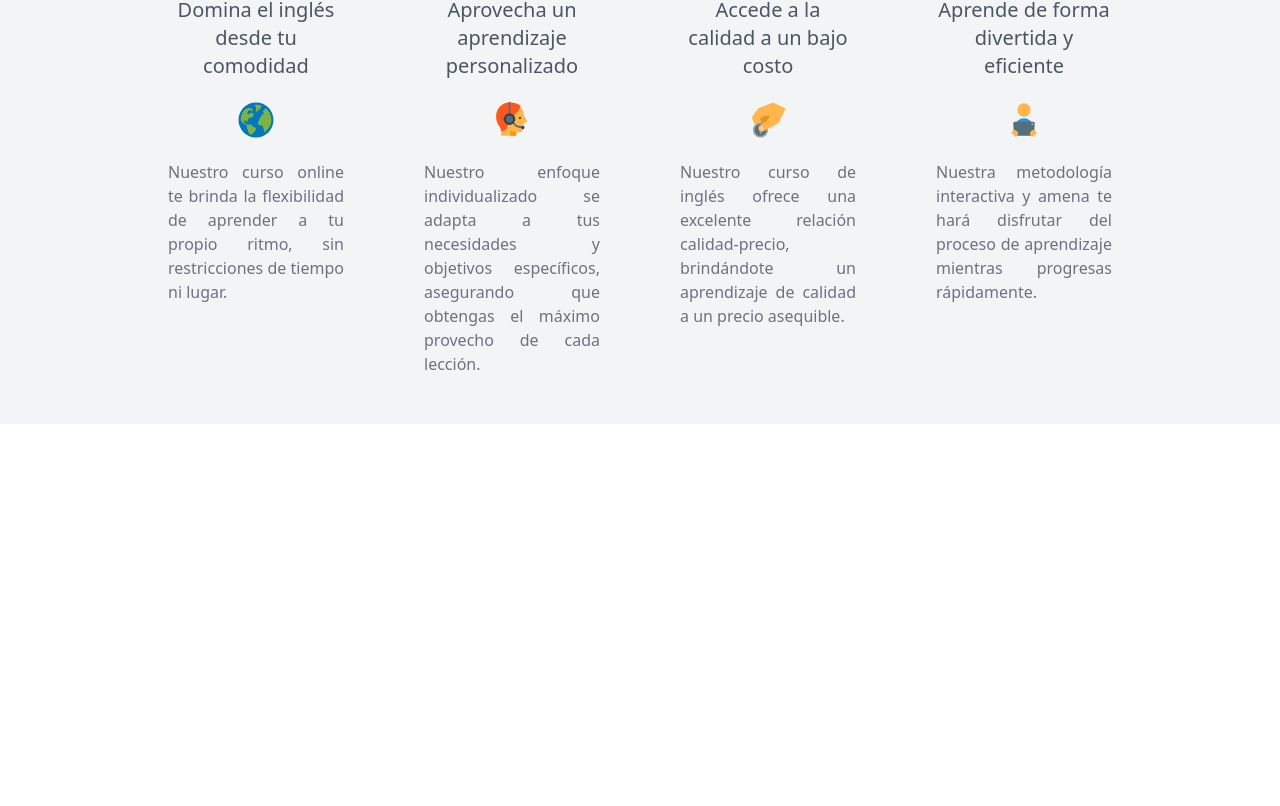
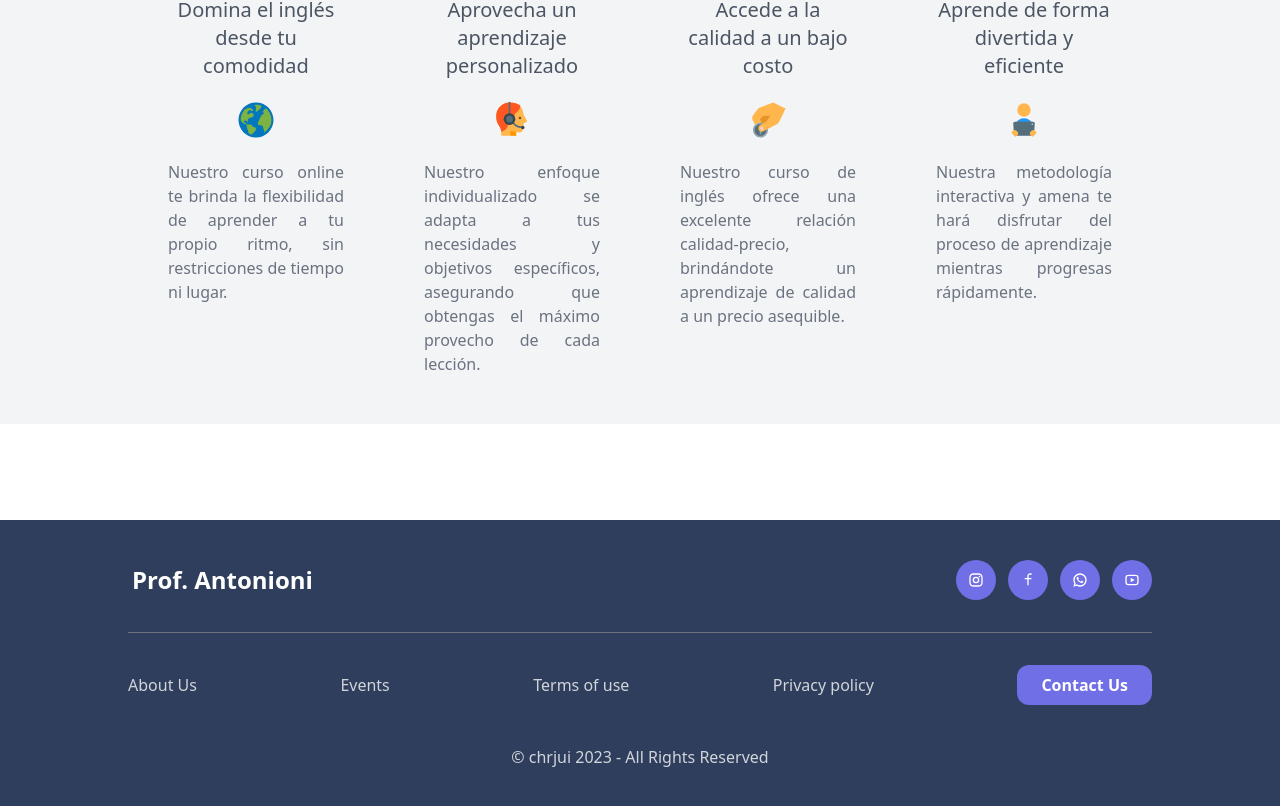
Before and after one commit to cljuiza/profesor-jesus, a React (Create React App) app: page / in a window 1280 px wide. Shown: the part 1126-1932 px from the top of the page. Before the commit the page ends 1646 px from the top, so only its background shows below. Built offline with nearby package versions, Linux system fonts and the light colour scheme.

Commit message:
add footer

```diff
--- /dev/null
+++ b/src/common/Footer.jsx
@@ -0,0 +1,83 @@
+import React from "react";
+// Icons
+import {
+
+    RiInstagramLine,
+    RiFacebookLine,
+    RiYoutubeLine, RiWhatsappLine
+} from "react-icons/ri";
+import { Link } from "react-router-dom"
+
+const Footer = () => {
+    return (
+        <footer className="bg-footer w-full py-10 px-32 md:px-20 xs:px-10">
+            <div className="flex  xs:!flex-col items-center justify-between gap-4 border-b border-gray-500 pb-8">
+                {/* Logo */}
+                <div className="xs:pb-5">
+                    <Link
+                        href="#"
+                        className="text-2xl font-bold relative p-1 bg-footer text-white"
+                    >
+                        Prof. Antonioni
+                    </Link>
+                </div>
+                {/* Social media */}
+                <nav className="flex items-center gap-3">
+                    <Link href="#" className="block p-3 hover:text-primary  hover:bg-secondary text-white bg-primary rounded-full">
+                        <RiInstagramLine />
+                    </Link>
+                    <Link href="#" className="block p-3 hover:text-primary  hover:bg-secondary text-white bg-primary rounded-full">
+                        <RiFacebookLine />
+                    </Link>
+                    <Link href="#" className="block p-3 hover:text-primary  hover:bg-secondary text-white bg-primary rounded-full">
+                        <RiWhatsappLine />
+                    </Link>
+                    <Link href="#" className="block p-3 hover:text-primary  hover:bg-secondary text-white bg-primary rounded-full">
+                        <RiYoutubeLine />
+                    </Link>
+                </nav>
+            </div>
+            <div className="mt-6">
+                <nav className="mt-4 flex md:flex-col items-baseline md:items-center justify-between gap-4">
+                    <Link
+                        href="#"
+                        className="text-gray-300 mt-4 hover:text-white transition-colors"
+                    >
+                        About Us
+                    </Link>
+                    <Link
+                        href="#"
+                        className="text-gray-300 mt-4 hover:text-white transition-color"
+                    >
+                        Events
+                    </Link>
+                    <Link
+                        href="#"
+                        className="text-gray-300 mt-4 hover:text-white transition-color"
+                    >
+                        Terms of use
+                    </Link>
+                    <Link
+                        href="#"
+                        className="text-gray-300 mt-4 hover:text-white transition-color"
+                    >
+                        Privacy policy
+                    </Link>
+                    <button
+                        type="button"
+                        className="font-semibold py-2 px-6 bg-primary hover:bg-violet-50 transition-color text-white  hover:text-primary transition-colors rounded-xl xs:mt-6"
+                    >
+                        Contact Us
+                    </button>
+                </nav>
+            </div>
+            <div className="mt-10">
+                <p className="text-gray-300 text-center">
+                    © chrjui 2023 - All Rights Reserved
+                </p>
+            </div>
+        </footer>
+    );
+};
+
+export default Footer;
--- a/src/common/Navbar.jsx
+++ b/src/common/Navbar.jsx
@@ -38,9 +38,9 @@ const Navbar = () => {
         setIsOpen(!isOpen)
     }
     return (
-        <header className="w-full px-32 md:px-10 py-8 h-[150px] xs:h-[120px] xs:pb-5 bg-white font-medium text-lg relative">
+        <header className="w-full px-32 md:px-20 xs:px-10 py-8 h-[150px] xs:h-[120px] xs:pb-5 bg-white font-medium text-lg relative">
             <div className="grid grid-cols-3 xl:grid-cols-4">
-                <div className="xl:col-span-3">
+                <div className="xl:col-span-3 ml-3">
                     <Logo />
                 </div>
                 <button className="items-center justify-end hidden xl:flex" onClick={handleClick}>
--- a/src/common/Routerlayaut.jsx
+++ b/src/common/Routerlayaut.jsx
@@ -1,12 +1,14 @@
 import React from "react";
 import { Outlet } from "react-router-dom";
 import Navbar from "./Navbar";
+import Footer from "./Footer";
 
 const RouterLayout = () => {
   return (
     <>
       <Navbar />
       <Outlet />
+      <Footer />
     </>
   );
 };
--- a/src/pages/home/Hero.jsx
+++ b/src/pages/home/Hero.jsx
@@ -27,7 +27,7 @@ const Hero = () => {
                                     Contactanos
                                 </motion.button>
                                 <motion.button whileHover={{ y: -3 }} whileTap={{ scale: 0.9 }} className="flex items-center justify-start gap-4 py-2 px-8 rounded-xl text-xl !text-left md:!text-center md:px-1 text-primary hover:text-textNav font-normal">
-                                    <RiPlayFill className="bg-secondary  text-primary p-4 md:p-2 rounded-full box-content" size='15px' />
+                                    <RiPlayFill className="bg-secondary text-primary p-4 md:p-2 rounded-full box-content" size='15px' />
                                     Tu primera <br />clase gratuita
                                 </motion.button>
                             </div>
```
